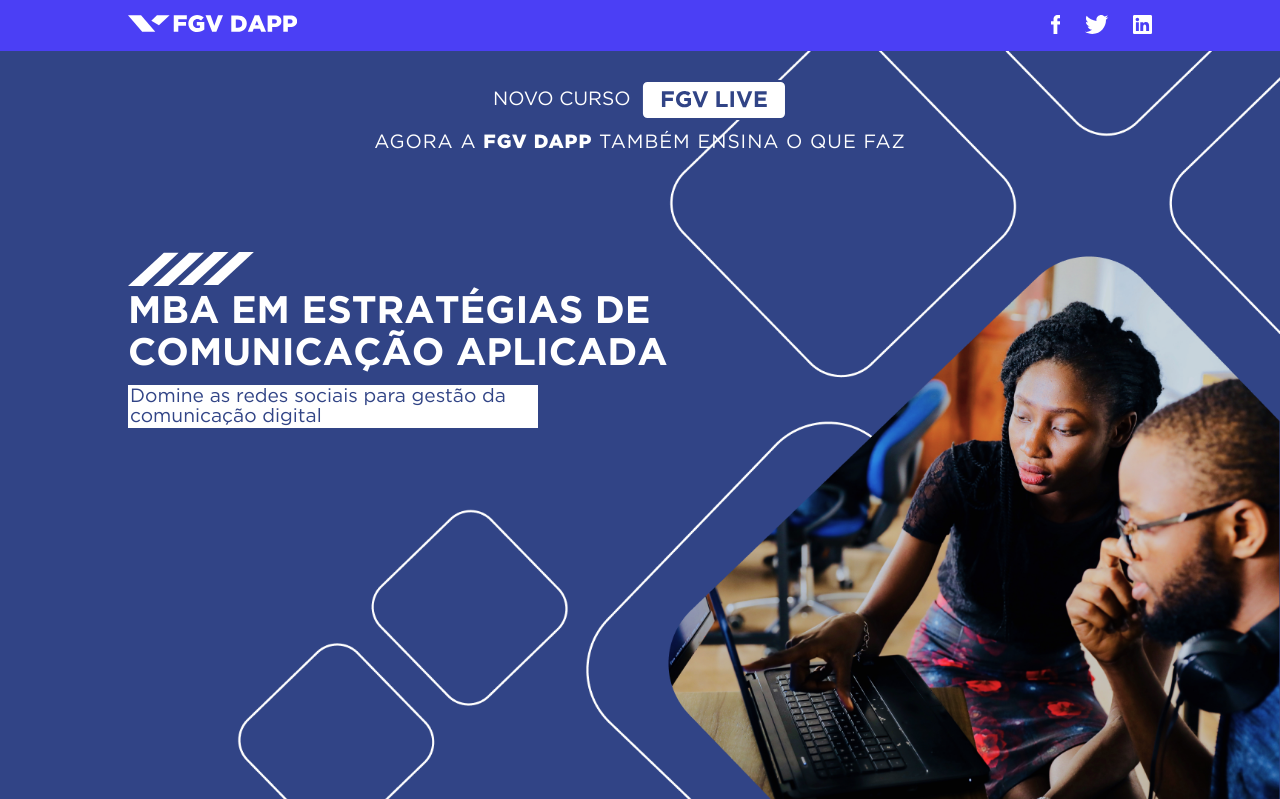
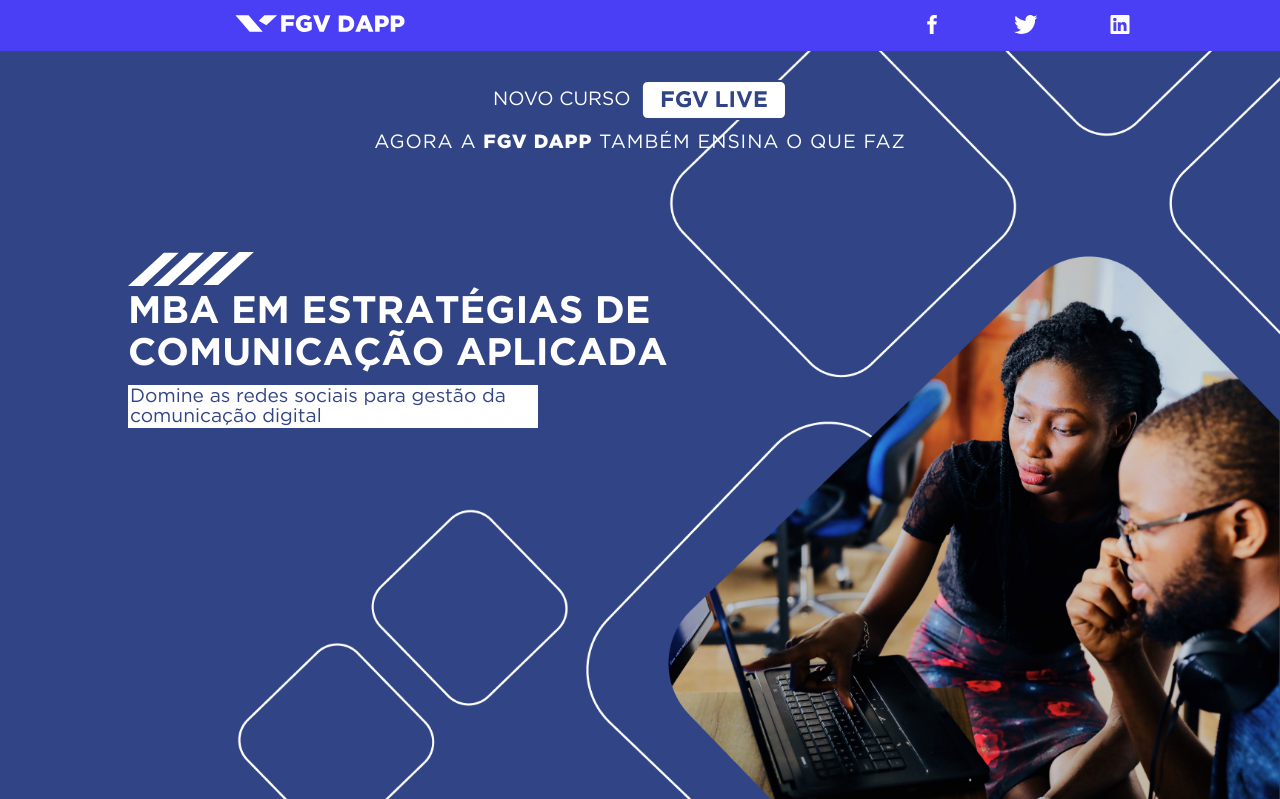
Before and after one commit to yanhill/mba-em-estrategia-de-comunicacao-aplicada, a PHP site: page / in a window 1280 px wide. Shown: the top 799 px of the page. Run offline with PHP 8.4, Linux system fonts and the light colour scheme.

Commit message:
Add files via upload

```diff
--- a/style.css
+++ b/style.css
@@ -57,7 +57,13 @@ body{
 }
 
 .social > *{
-    padding-left:20px
+}
+
+.social{
+    display: flex;
+    justify-content: space-between;
+    gap: 30px;
+    align-items: center;
 }
 
 .title-about-web{
@@ -76,8 +82,16 @@ body{
     top: 10px;
 }
 
+.social svg{
+    width: 5vw
+}
+
 svg:not(:root) {
     overflow: hidden;
+}
+
+#logo svg{
+    width: 30vw;
 }
 
 header#header .right .social {
```
